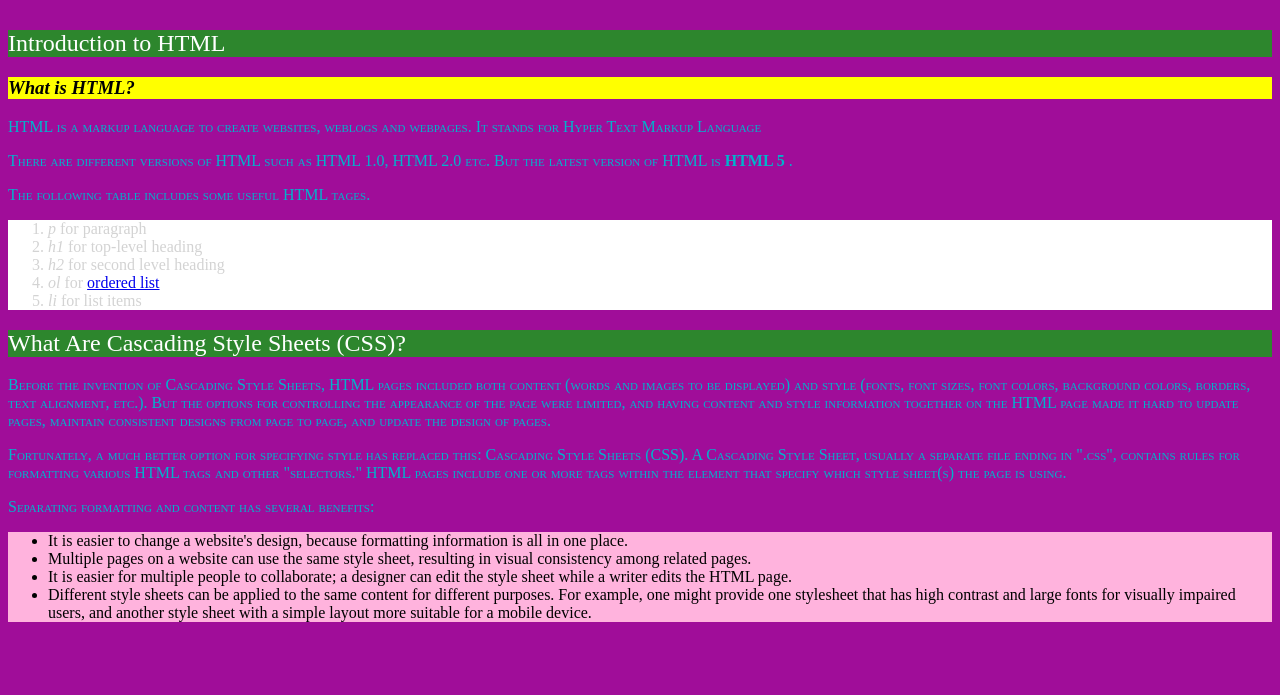
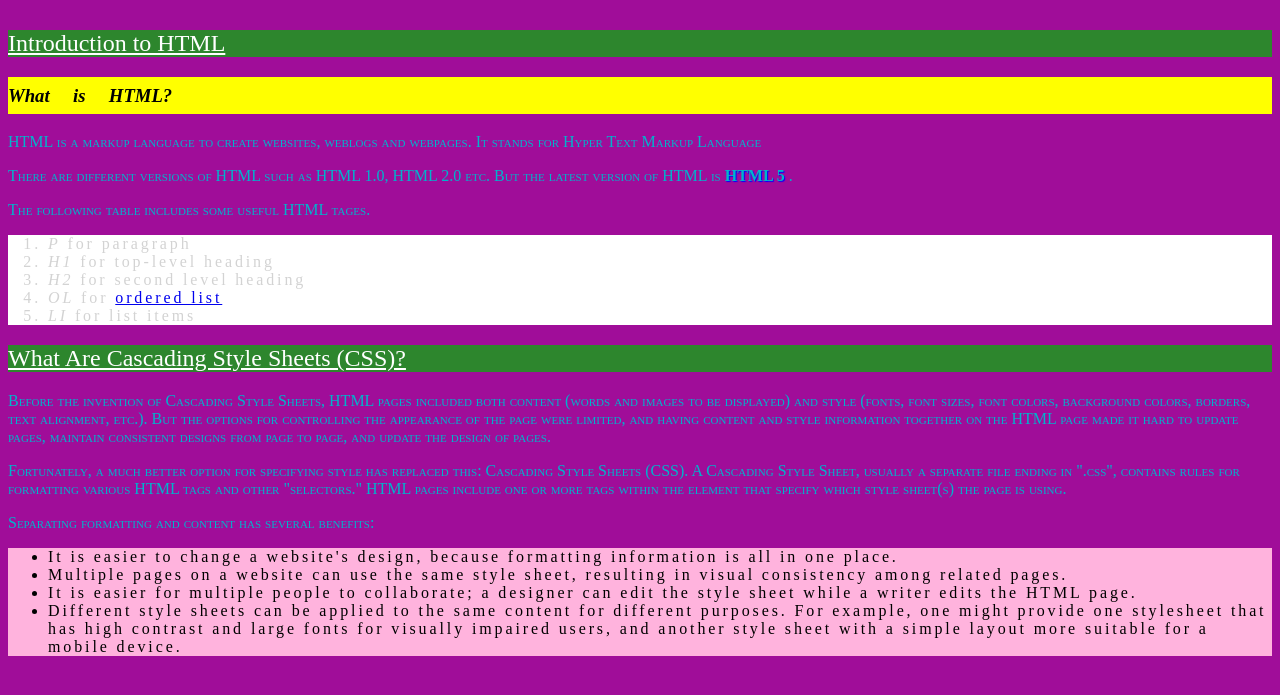
Before and after one commit to emmarwelch/emma_lab_3, a plain HTML site: page index.html in a window 1280 px wide. Shown: the part 95-790 px from the top of the page. Drawn offline with Linux system fonts and the light colour scheme.

Commit message:
Update main.css

```diff
--- a/main.css
+++ b/main.css
@@ -1,15 +1,21 @@
 h1 {color:red;}
   h1 {background-color:#000000;}
   h1 {font-size:50px;}
-h1{text-align:center;}
+  h1{text-align:center;}
 h2{color:rgb(255,255,255);}
   h2{background-color:hsl(120,50%,35%);}
   h2 {font-weight:lighter;}
+  h2{text-decoration: underline;}
 h3{background-color: yellow;}
   h3{font-style:italic;}
+  h3{line-height:2;}
+h3{word-spacing:1em;}
 p{color:hsl(187,100%,40%);}
-p{font-variant:small-caps;}
+  p{font-variant:small-caps;}
 ul{background-color:hsl(327,100%,85%);}
 ol{color:lightgray;}
   ol{background-color:hsl(360,100%,100%)}
 html{background-color:hsla(303, 85%, 34%, 1);}
+em{text-transform:uppercase;}
+strong{text-shadow:1px 1px 1px blue;}
+li{letter-spacing:.18em;}
```
